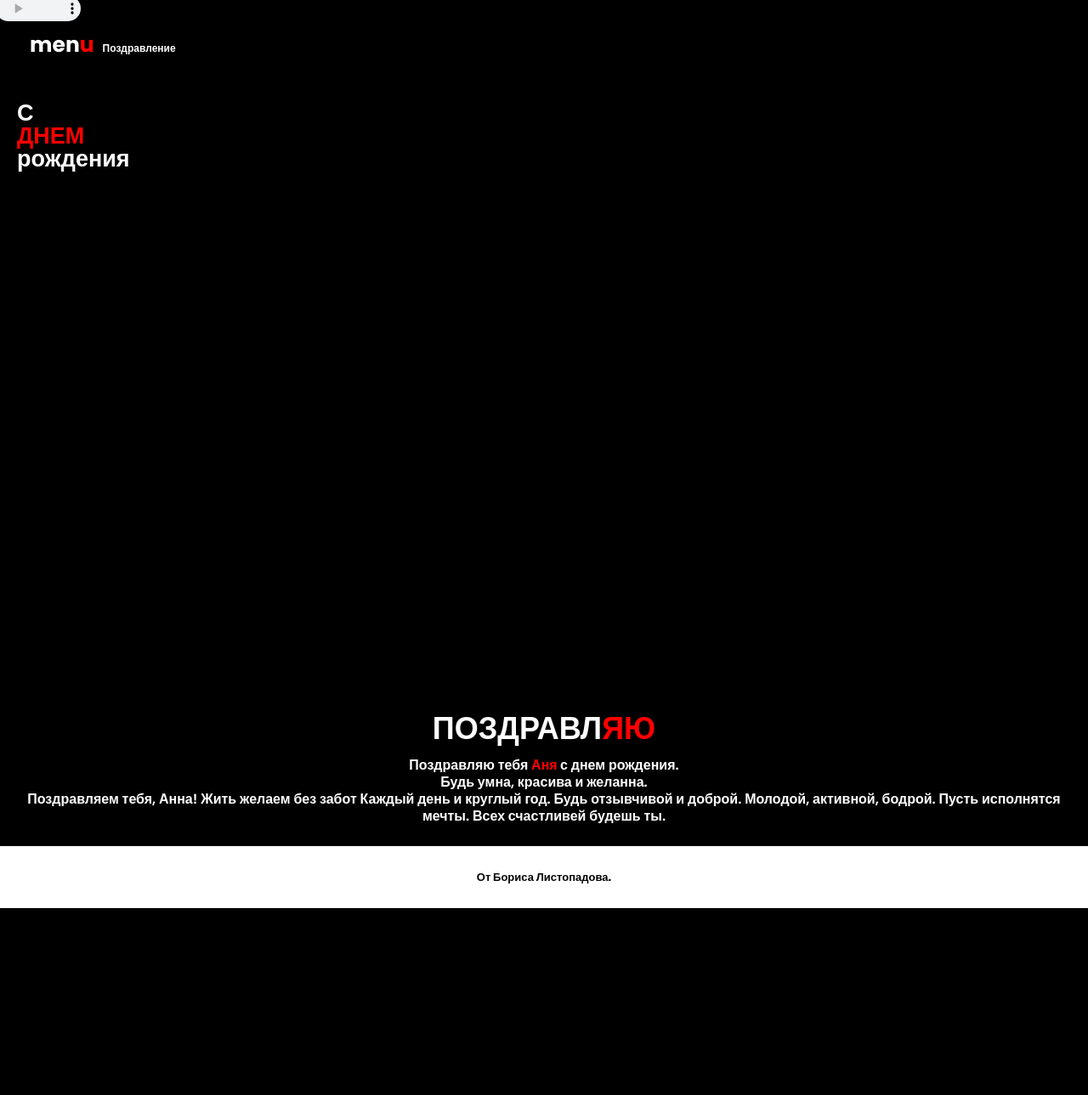
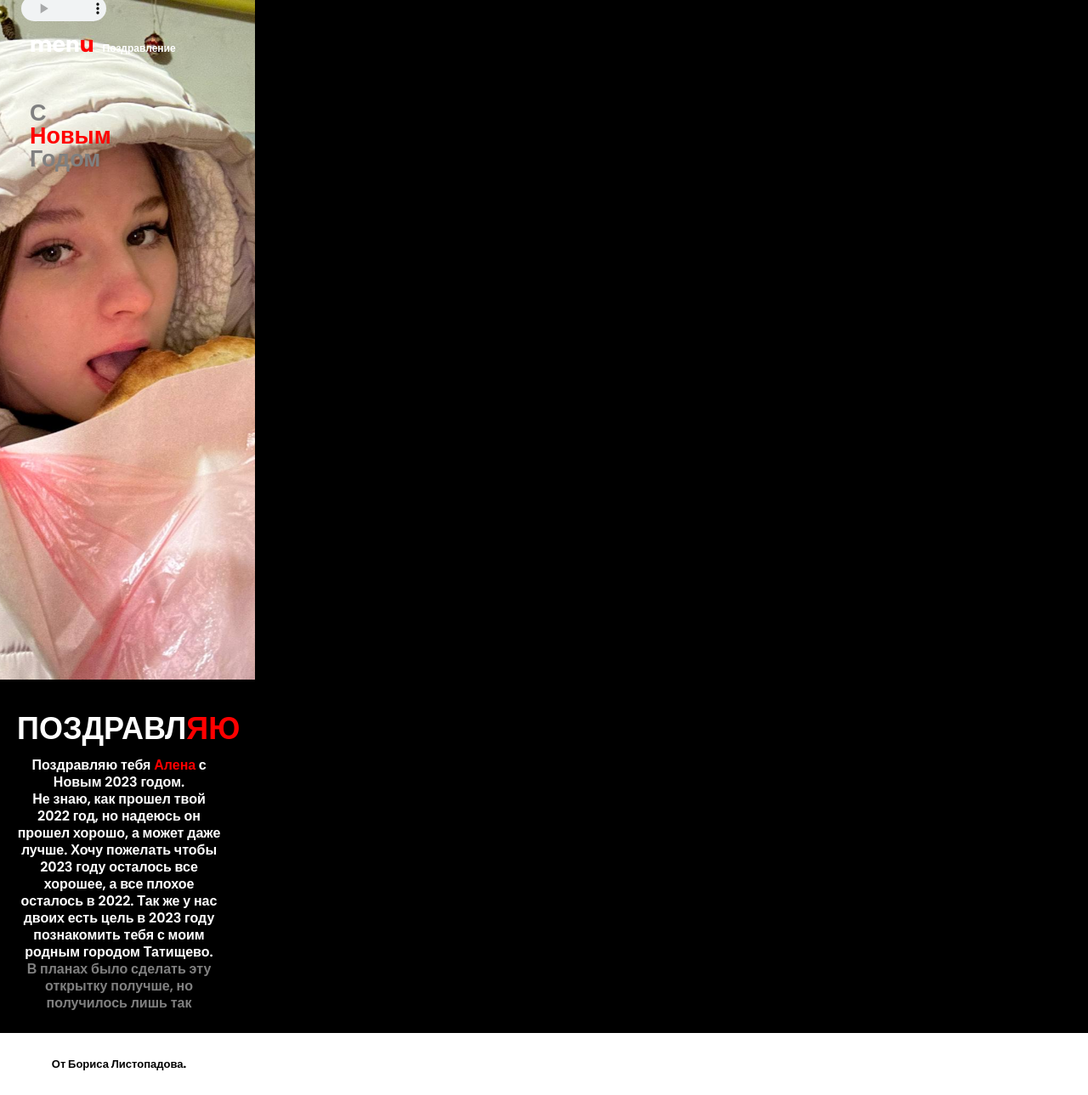
Before and after one commit to SkolerozZZ/drone, a plain HTML site: page index.html in a window 1280 px wide. Shown: the whole page at 85% size. Before the commit the page ends 1069 px from the top, so only its background shows below. Drawn offline with nearby package versions, Linux system fonts and the light colour scheme.

Commit message:
Add files via upload

```diff
--- a/css/style.css
+++ b/css/style.css
@@ -16,9 +16,18 @@ a{
     font-family: 'Poppins', sans-serif;
 }
 
+.slider{
+    width: 300px;
+}
+
+.dispGrey{
+    color: gray;
+}
+
 .container{
     padding-left: 20px;
     padding-right: 20px;
+    max-width: 240px;
 }
 
 .header{
@@ -44,6 +53,10 @@ a{
     font-size: 12px;
 }
 
+.alenaSlide{
+    width: 250px;
+}
+
 .logo{
     font-size: 25px;
 }
@@ -51,11 +64,13 @@ a{
 .header__title{
     text-align: left;
     font-size: 27px;
-    color: #fff;
+    color: gray;
+    margin-left: 15px;
 }
 
 .slider__item{
     height: 100vh;
+
     background-repeat: no-repeat;
     background-size: cover;
     background-position: center;
@@ -144,7 +159,7 @@ a{
     width: 100px;
     height: 30px;
     top: -5px;
-    left: -5px;
+    left: 25px;
 }
 
 .about__slider{
@@ -156,7 +171,7 @@ a{
 
 .slick__slider{
     text-align: center;
-    width: 250px;
+    width: 200px;
     margin-left: auto;
     margin-right: auto;
     padding-bottom: 25px;
--- a/index.html
+++ b/index.html
@@ -5,7 +5,7 @@
   <meta charset="UTF-8">
   <meta name="viewport" content="width=device-width, initial-scale=1.0">
   <meta http-equiv="X-UA-Compatible" content="ie=edge">
-  <title>С Днем рождения</title>
+  <title>С Новым 2023 годом Аленка</title>
   <link rel="stylesheet" href="css/reset.css">
   <link rel="stylesheet" href="css/slick.css">
   <link rel="stylesheet" href="css/jquery.fancybox.css">
@@ -20,7 +20,7 @@
 <body>
 
   <header class="header">
-    <audio src="BRANYA_-_Nalivajj_bokaly_72971325.mp3" class="audio" controls></audio>
+    <audio src="VESNA305_-_Novyjj_god_71900183.mp3" class="audio" controls></audio>
     <div class="container">
       <div class="header__nav">
         <ul class="header__list">
@@ -32,16 +32,19 @@
 
 
         </ul>
-        <div class="header__title"><br><br> С <br> <span class="red">ДНЕМ <br></span> рождения <br> <br> <br> <br> <br>
+        <div class="header__title"><br><br> С <br> <span class="red">Новым <br></span> Годом <br> <br> <br> <br> <br>
           <span class="red"> <br> <br> <br> <br> <br> </span>
         </div>
       </div>
     </div>
   </header>
+
   <section class="slider">
-    <div class="slider__item" style="background-image: url(images/header1.jpg);"></div>
-    <div class="slider__item" style="background-image: url(images/header-2);"></div>
-
+    <div class="slider__item" style="background-image: url(images/Alena1.jpg);"></div>
+    <div class="slider__item" style="background-image: url(images/Alena2.jpg);"></div>
+    <div class="slider__item" style="background-image: url(images/Alena3.jpg);"></div>
+    <div class="slider__item alenaSlide" style="background-image: url(images/Alena4.jpg);"></div>
+    <div class="slider__item" style="background-image: url(images/Alena5.png);"></div>
   </section>
   <section class="cong">
     <div class="container">
@@ -57,19 +60,12 @@
           ПОЗДРАВЛ<span class="red">ЯЮ</span>
         </div>
         <div class="cong__text">
-          Поздравляю тебя <span class="red">Аня </span> с днем рождения. <br>
-          Будь умна, красива и желанна. <br>
-          Поздравляем тебя, Анна!
-          Жить желаем без забот
-          Каждый день и круглый год.
-
-          Будь отзывчивой и доброй.
-          Молодой, активной, бодрой.
-          Пусть исполнятся мечты.
-          Всех счастливей будешь ты.
-
-
-
+          Поздравляю тебя <span class="red">Алена </span> с Новым 2023 годом. <br>
+          Не знаю, как прошел твой 2022 год,
+          но надеюсь он прошел хорошо, а может даже лучше.
+          Хочу пожелать чтобы 2023 году осталось все хорошее, а все плохое осталось в 2022.
+          Так же у нас двоих есть цель в 2023 году познакомить тебя с моим родным городом Татищево. <br>
+          <span class="dispGrey">В планах было сделать эту открытку получше, но получилось лишь так</span>
 
         </div>
       </div>
```
Also changed, not shown: images/Alena1.jpg (added), images/Alena2.jpg (added), images/Alena3.jpg (added), images/Alena4.jpg (added), images/Alena5.png (added), images/photo_2022-12-15_00-38-14.jpg (added), 1 other file.
